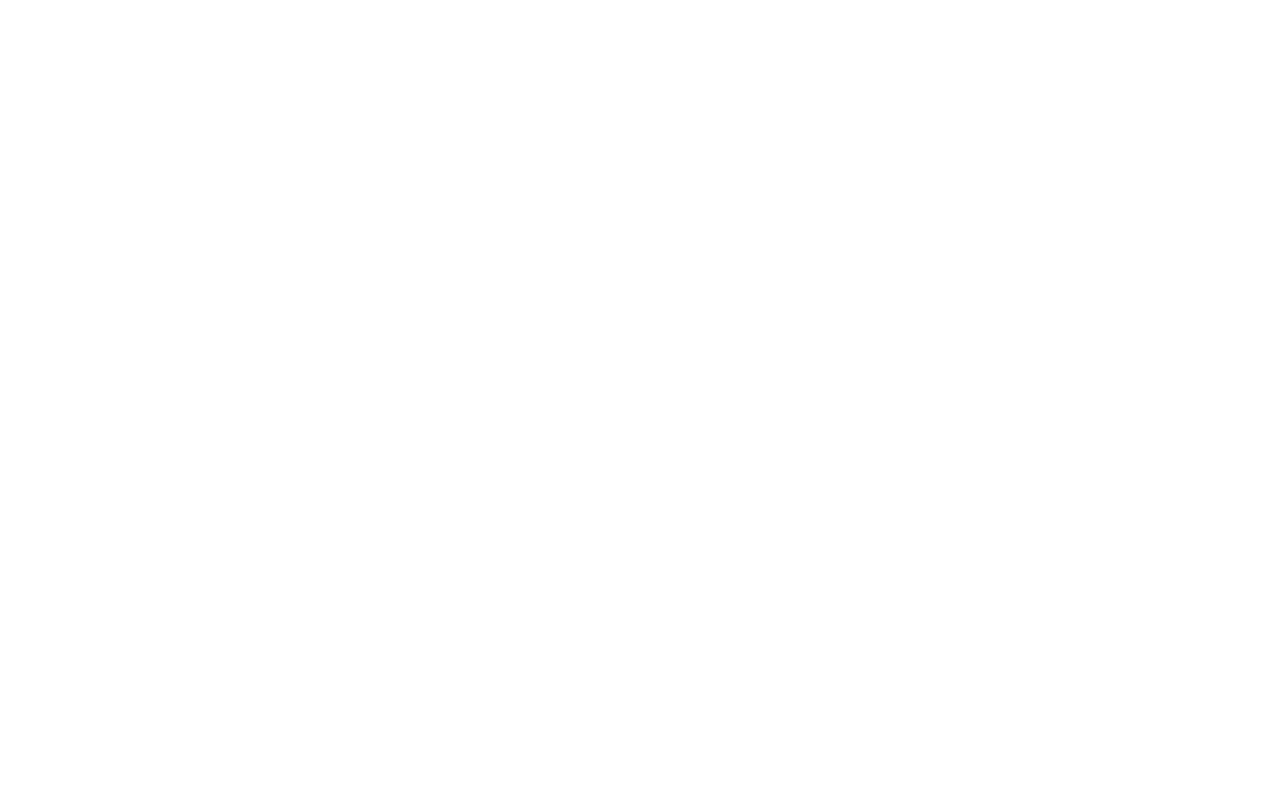
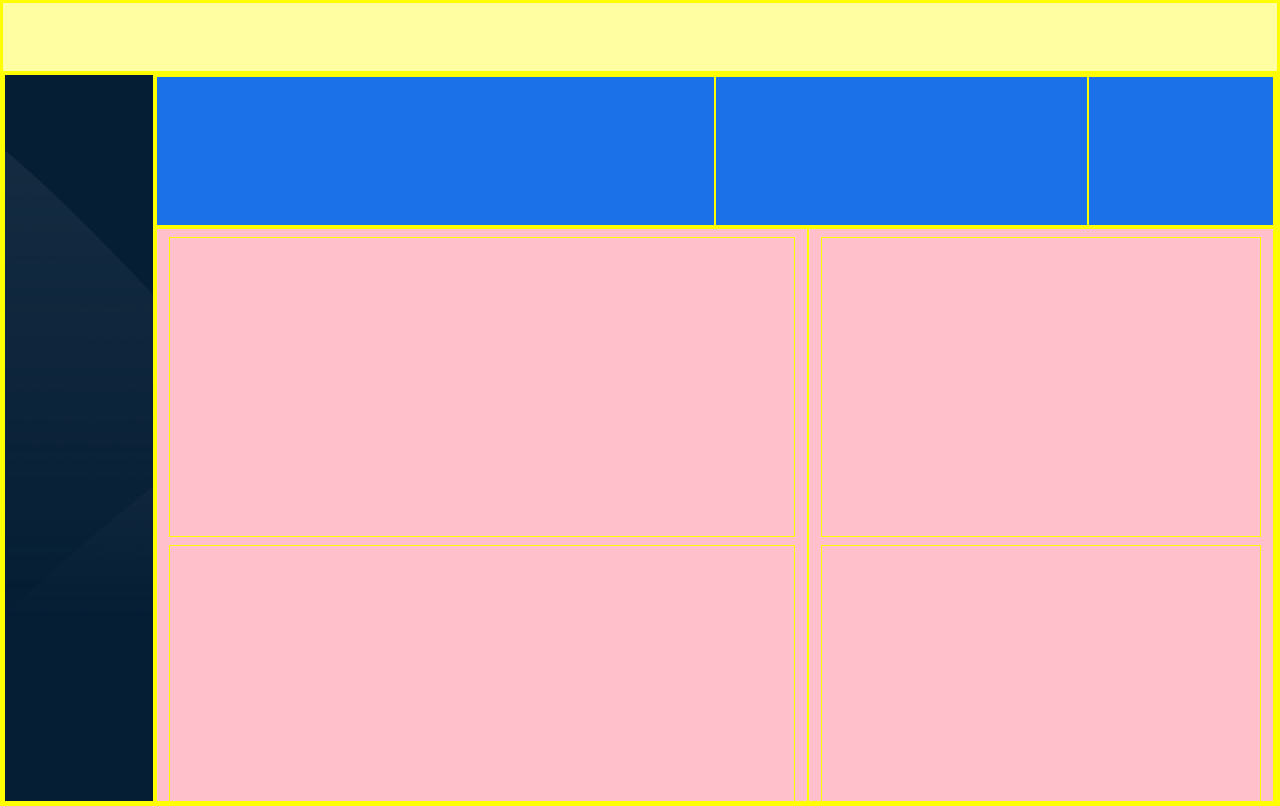
Before and after one commit to CosimoA/html-css-bootstrap-dashboard, a plain HTML site: page index.html in a window 1280 px wide. Drawn offline with nearby package versions, Linux system fonts and the light colour scheme.

Commit message:
Layout LG DONE

```diff
--- a/css/style.css
+++ b/css/style.css
@@ -4,18 +4,23 @@
 
 /* DEBUG */
 
-/* *{
+*{
     border: 1px solid yellow;
-} */
+}
 
-/* .min-h100{
-    min-height: 100px;
-} */
+.min-h70{
+    min-height: 70px;
+    background-color: rgb(255, 255, 162);
+}
 
-/* .min-h300{
+.min-h150{
+    min-height: 150px;
+}
+
+.min-h300{
     min-height: 300px;
     background-color: pink;
-} */
+}
 
 /* .min-h500{
     min-height: 500px;
@@ -43,12 +48,12 @@ a{
 
 /*----------BACKGROUND COLORS----------*/
 
-.bg-grey{
-    background-color: #2c3e50;
+.bg-dark-blue{
+    background-color: #051e34;
 }
 
-.bg-verdeacqua {
-    background-color: #1abc9c;
+.bg-light-blu {
+    background-color: #1b72e8;
 }
 
 .bg-white{
@@ -92,6 +97,10 @@ a{
 
 /*----------LAYOUT----------*/
 
+.p-xy_col{
+    padding: 12px;
+}
+
 
 /*----------IMPUT----------*/
 
@@ -100,8 +109,31 @@ a{
     SITE SECTIONS
 ************************************************/
 
+/* HEADER */
+
+/* MAIN */
+
+#general_container{
+    height: calc(100vh - 70px);
+}
+
+/* aside */
+
+aside{
+    width: 150px;
+    background-image: url("../img/sidebar-bg.png");
+    background-size: cover;
+    overflow-y: hidden;
+}
+
+/* main */
+
+#container_components{
+    width: calc(100% - 150px);
+    overflow-y: auto;
+}
+
 .card{
     height: 100%;
     width: 100%;
-    background-color: rgb(16, 129, 114);
 }
--- a/index.html
+++ b/index.html
@@ -20,6 +20,52 @@
         <link href="https://fonts.googleapis.com/css2?family=Roboto:ital,wght@0,100;0,300;0,400;0,500;0,700;0,900;1,300&display=swap" rel="stylesheet">
     </head>
     <body>
+        <!-- HEADER w Logo + Search Bar + 4 icon-buttons -->
+        <header class="min-h70">
+
+        </header>
+
+        <!-- MAIN w Aside fixed menù + container-fluid for all the components -->
+        <main>
+            <div id="general_container" class="container-fluid p-0 d-flex ">
+                <aside class="bg-dark-blue">
+
+                </aside>
+                <div id="container_components" class="container-fluid flex-grow-1 min-h300">
+                    <div class="row bg-light-blu">
+
+                        <div class="col-6 min-h150">
+
+                        </div>
+                        <div class="col-4">
+
+                        </div>
+                        <div class="col-2">
+
+                        </div>
+
+                    </div>
+                    <div class="row">
+                        <div class="col-7 ">
+                            <div class="col-12 my-2 min-h300">
+
+                            </div>
+                            <div class="col-12 my-2 min-h300">
+
+                            </div>
+                        </div>
+                        <div class="col-5">
+                            <div class="col-12 my-2 min-h300">
+
+                            </div>
+                            <div class="col-12 my-2 min-h300">
+
+                            </div>
+                        </div>
+                    </div>
+                </div>
+            </div>
+        </main>
 
 
         <!-- JS BS -->
```
Also changed, not shown: 1 other file.
